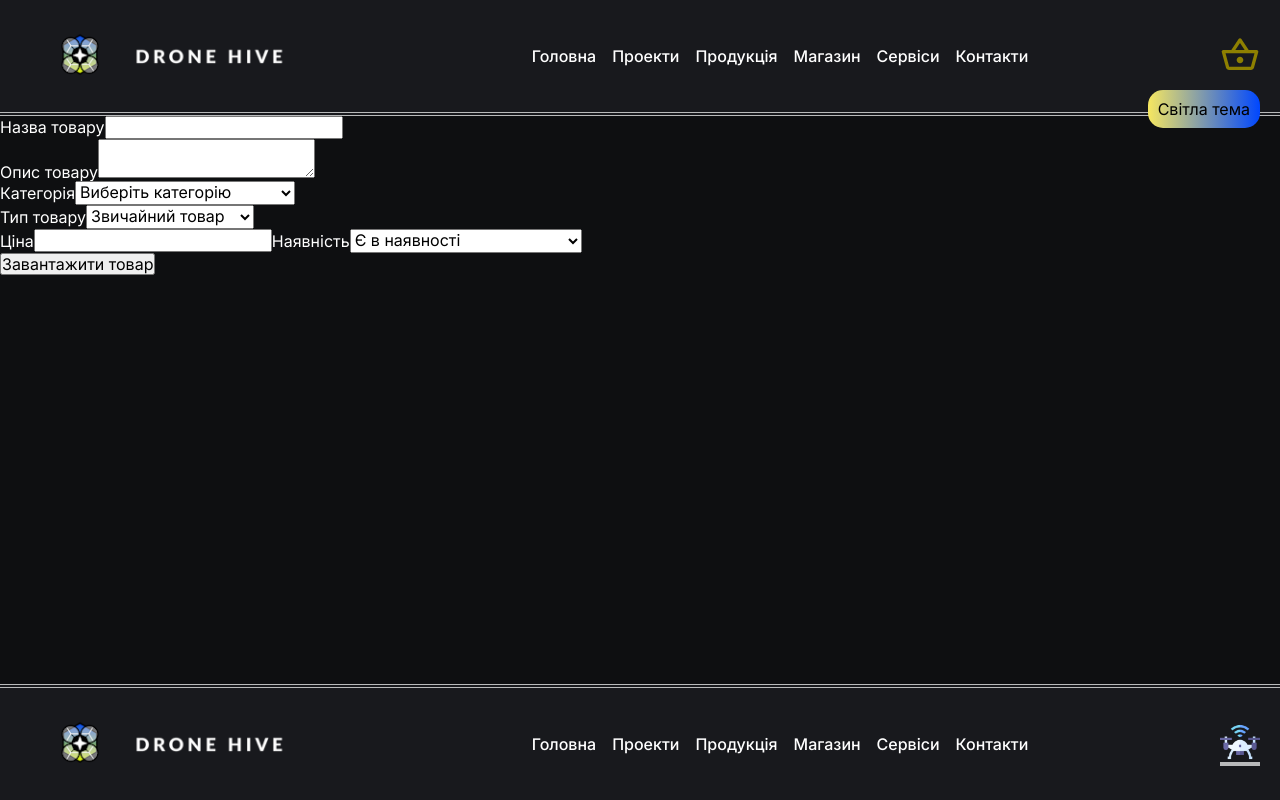
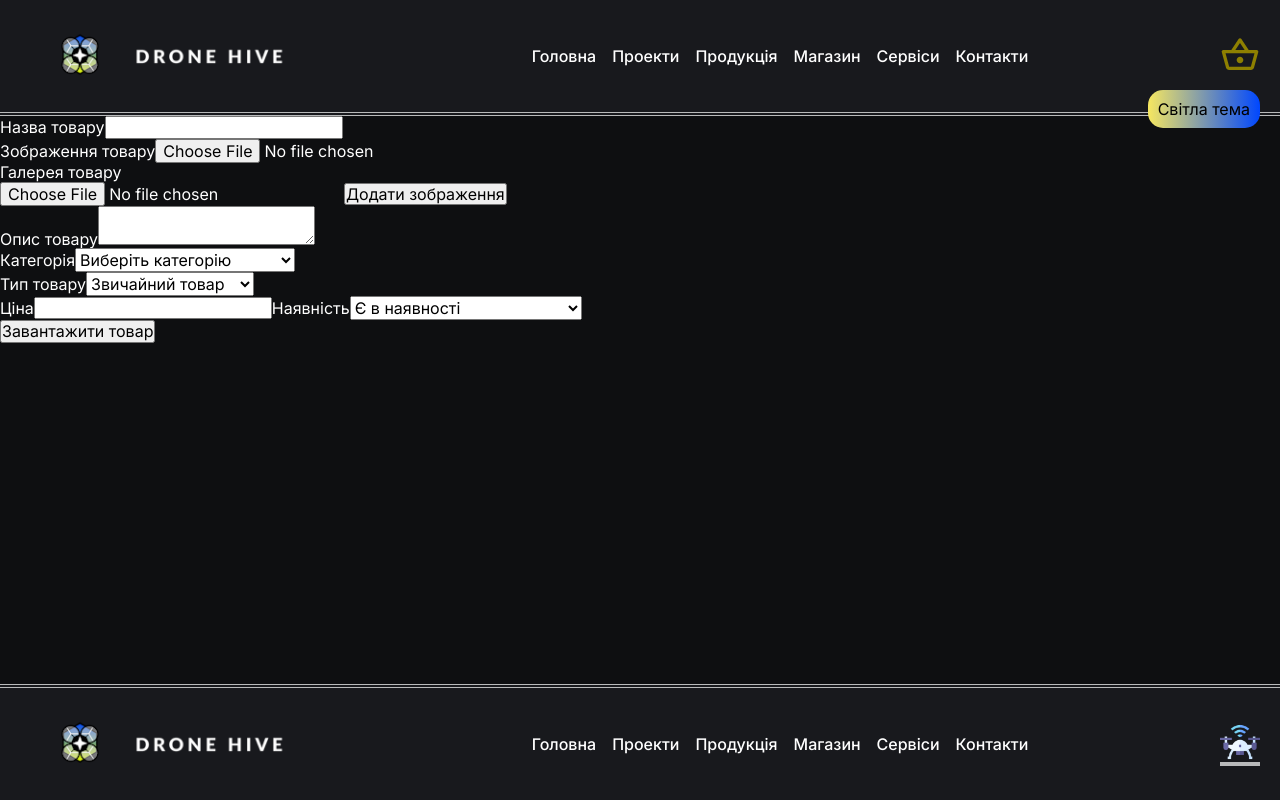
Before and after one commit to nadiiahonchar1/drone-hiwe-with-module, a Next.js app: page /admin/new-products in a window 1280 px wide. Built offline with nearby package versions, Linux system fonts and the light colour scheme.

Commit message:
added image inputs to ProductForm

```diff
--- a/src/app/admin/components/ProductForm/ProductForm.tsx
+++ b/src/app/admin/components/ProductForm/ProductForm.tsx
@@ -11,6 +11,8 @@ interface FormData {
   productType: string;
   price: number | null;
   availability: string;
+  productImage: FileList | null;
+  galleryImages: { image: FileList | null }[];
   variations: Variation[];
 }
 
@@ -21,6 +23,12 @@ interface Variation {
 
 const ProductForm: React.FC = () => {
   const [subCategories, setSubCategories] = useState<string[]>([]);
+  const [productImagePreview, setProductImagePreview] = useState<string | null>(
+    null
+  );
+  const [galleryImagePreviews, setGalleryImagePreviews] = useState<string[]>(
+    []
+  );
 
   const {
     register,
@@ -37,11 +45,18 @@ const ProductForm: React.FC = () => {
       productType: 'simple',
       price: null,
       availability: 'available',
+      productImage: null,
+      galleryImages: [{ image: null }],
       variations: [],
     },
   });
 
-  const { fields, append } = useFieldArray({
+  const { fields: galleryFields, append: appendGalleryImage } = useFieldArray({
+    control,
+    name: 'galleryImages',
+  });
+
+  const { fields: variationFields, append: appendVariation } = useFieldArray({
     control,
     name: 'variations',
   });
@@ -64,6 +79,25 @@ const ProductForm: React.FC = () => {
     }
   };
 
+  const handleProductImageChange = (e: React.ChangeEvent<HTMLInputElement>) => {
+    const file = e.target.files?.[0];
+    if (file) {
+      setProductImagePreview(URL.createObjectURL(file));
+    }
+  };
+
+  const handleGalleryImageChange = (
+    e: React.ChangeEvent<HTMLInputElement>,
+    index: number
+  ) => {
+    const file = e.target.files?.[0];
+    if (file) {
+      const newPreviews = [...galleryImagePreviews];
+      newPreviews[index] = URL.createObjectURL(file);
+      setGalleryImagePreviews(newPreviews);
+    }
+  };
+
   const watchProductType = watch('productType', 'simple');
 
   return (
@@ -77,6 +111,54 @@ const ProductForm: React.FC = () => {
         />
         {errors.productName && <p>{errors.productName.message}</p>}
       </div>
+
+      <div>
+        <label>Зображення товару</label>
+        <input
+          type="file"
+          {...register('productImage', {
+            required: 'Завантажте зображення товару',
+          })}
+          onChange={handleProductImageChange}
+        />
+        {errors.productImage && <p>{errors.productImage.message}</p>}
+        {productImagePreview && (
+          <img
+            src={productImagePreview}
+            alt="Product Preview"
+            style={{ width: '100px', height: '100px', objectFit: 'cover' }}
+          />
+        )}
+      </div>
+
+      <div>
+        <label>Галерея товару</label>
+        {galleryFields.map((field, index) => (
+          <div key={field.id}>
+            <input
+              type="file"
+              {...register(`galleryImages.${index}.image`, {
+                required: false,
+              })}
+              onChange={(e) => handleGalleryImageChange(e, index)}
+            />
+            {galleryImagePreviews[index] && (
+              <img
+                src={galleryImagePreviews[index]}
+                alt={`Gallery Preview ${index}`}
+                style={{ width: '100px', height: '100px', objectFit: 'cover' }}
+              />
+            )}
+            <button
+              type="button"
+              onClick={() => appendGalleryImage({ image: null })}
+            >
+              Додати зображення
+            </button>
+          </div>
+        ))}
+      </div>
+
       <div>
         <label>Опис товару</label>
         <textarea
@@ -143,7 +225,7 @@ const ProductForm: React.FC = () => {
             <button
               type="button"
               onClick={() =>
-                append({
+                appendVariation({
                   variationName: '',
                   variationAvailability: 'available',
                 })
@@ -152,7 +234,7 @@ const ProductForm: React.FC = () => {
               Додати варіацію
             </button>
           </div>
-          {fields.map((field, index) => (
+          {variationFields.map((field, index) => (
             <div key={field.id}>
               <label>Назва варіації</label>
               <input
```
